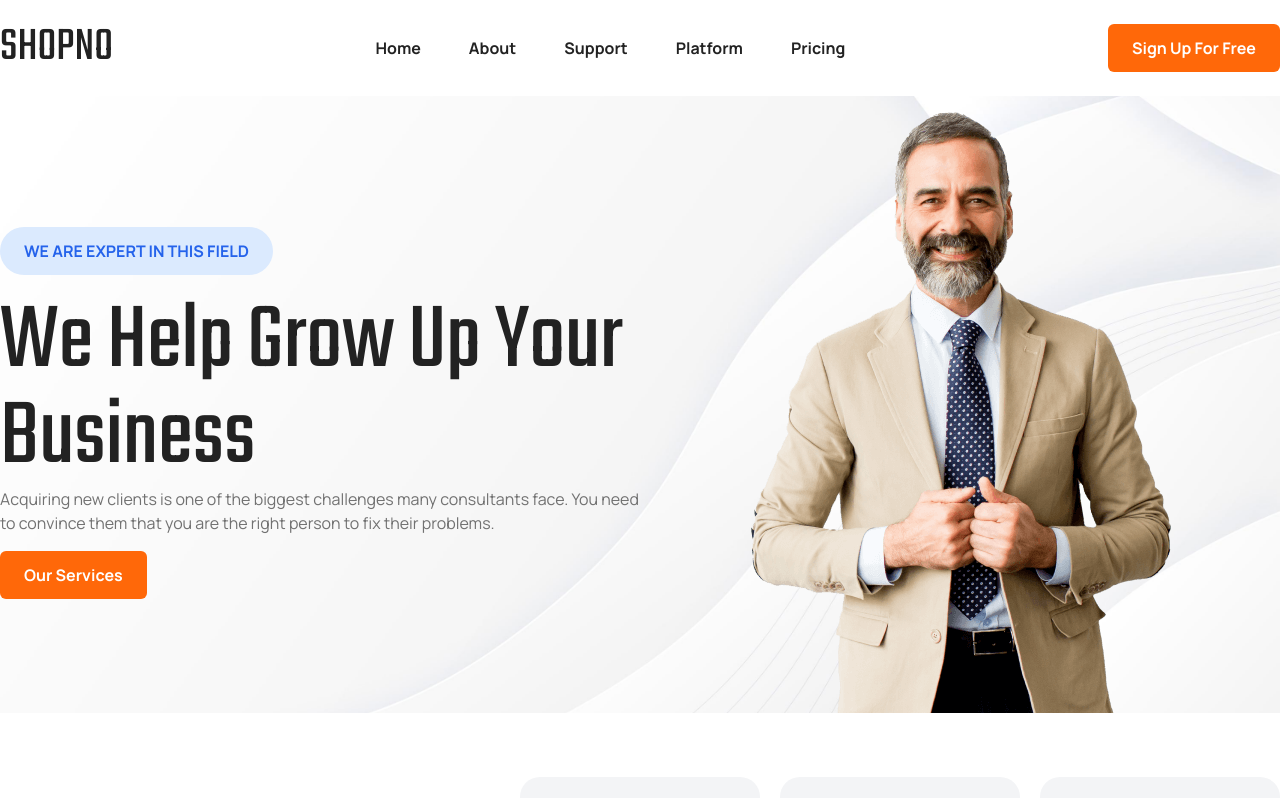
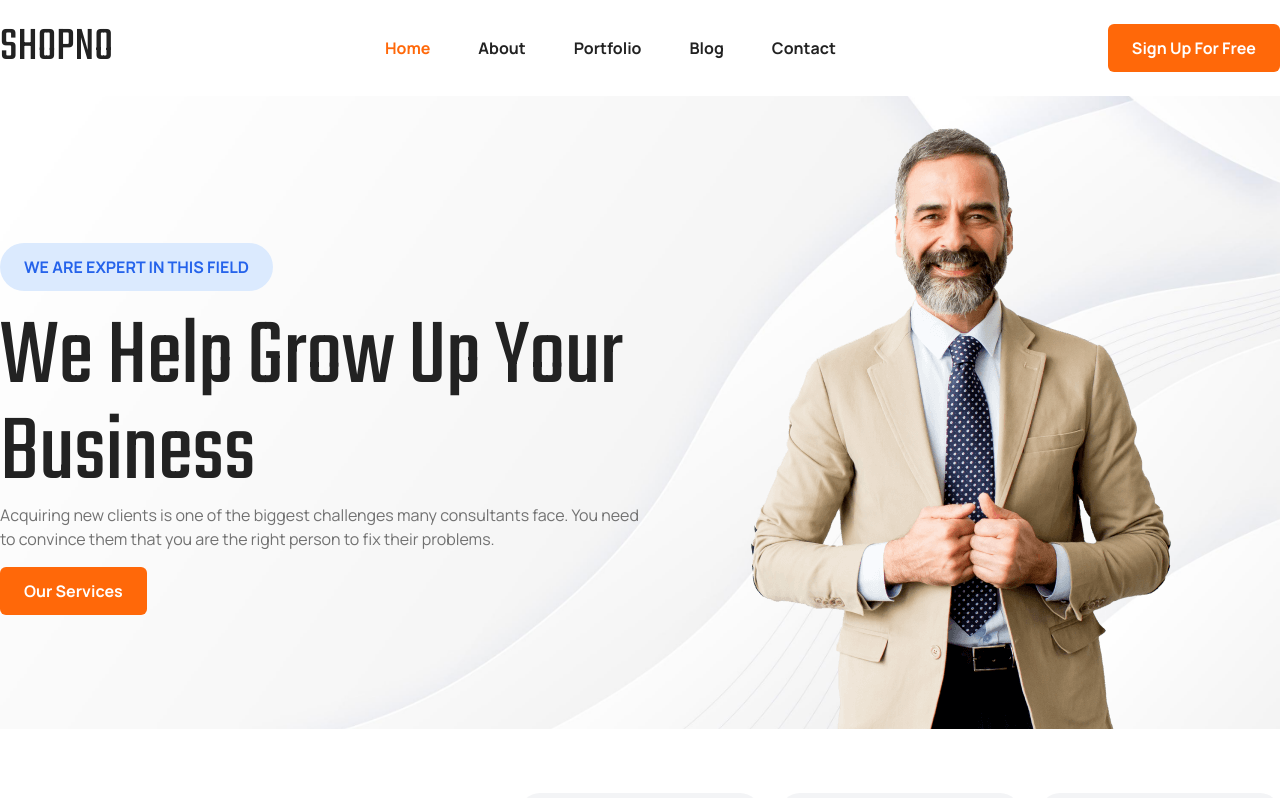
Before and after one commit to amirayhan/shopno-business-agency, a React (Vite) app: page / in a window 1280 px wide. Shown: the top 798 px of the page. Built offline with nearby package versions, Linux system fonts and the light colour scheme.

Commit message:
Finally Complete All

```diff
--- a/package.json
+++ b/package.json
@@ -18,6 +18,7 @@
     "react-countup": "^6.4.2",
     "react-dom": "^18.2.0",
     "react-photo-view": "^1.2.3",
+    "react-scroll": "^1.8.9",
     "react-slick": "^0.29.0",
     "slick-carousel": "^1.8.1"
   },
--- /dev/null
+++ b/public/header.json
@@ -0,0 +1,22 @@
+[
+    {
+        "id": 1,
+        "name": "home"
+    },
+    {
+        "id": 2,
+        "name": "about"
+    },
+    {
+        "id": 3,
+        "name": "portfolio"
+    },
+    {
+        "id": 4,
+        "name": "blog"
+    },
+    {
+        "id": 5,
+        "name": "contact"
+    }
+]
--- a/src/components/About/About.jsx
+++ b/src/components/About/About.jsx
@@ -5,7 +5,7 @@ import about from "../../assets/about.jpg";
 
 const About = () => {
     return (
-        <div className="about w-full bg-[#F7F9FA] py-28">
+        <div className="about w-full bg-[#F7F9FA] py-32" id="about">
             <div className="md:max-w-[1480px] max-w-[600] m-auto grid md:grid-cols-2">
                 <div className="image m-auto">
                     <img src={about} alt="about image" />
--- a/src/components/Blog/Blog.jsx
+++ b/src/components/Blog/Blog.jsx
@@ -9,7 +9,7 @@ const Blog = () => {
             .then((data) => setBlogItems(data));
     }, []);
     return (
-        <div className="w-full bg-gray-100 py-28">
+        <div className="w-full bg-gray-100 py-32" id="blog">
             <div className="text-center mb-5">
                 <h4>Blogs</h4>
                 <h2 className="leading-[55px]">Latest News Updates</h2>
--- a/src/components/Contact/Contact.jsx
+++ b/src/components/Contact/Contact.jsx
@@ -4,7 +4,7 @@ import React from "react";
 
 const Contact = () => {
     return (
-        <div className="w-full bg-white py-28">
+        <div className="w-full bg-white pt-32 pb-24" id="contact">
             <div className="md:max-w-[1480px] sm:max-w-[600px] m-auto grid md:grid-cols-2 gap-10">
                 <div>
                     <h3 className="text-[#ff6809] leading-0">Quick Contact</h3>
--- a/src/components/Header/Header.jsx
+++ b/src/components/Header/Header.jsx
@@ -1,10 +1,18 @@
 import { faBars, faXmark } from "@fortawesome/free-solid-svg-icons";
 import { FontAwesomeIcon } from "@fortawesome/react-fontawesome";
-import React, { useState } from "react";
-import BackToTop from "../BackToTop/BackToTop";
+import React, { useEffect, useState } from "react";
+import { Link } from "react-scroll";
 
 const Header = () => {
+    const [navItems, setNavItems] = useState([]);
     const [toggle, setToggle] = useState(false);
+
+    useEffect(() => {
+        fetch("header.json")
+            .then((res) => res.json())
+            .then((data) => setNavItems(data));
+    }, []);
+
     const [fix, setfix] = useState(false);
 
     const setFixed = () => {
@@ -21,70 +29,34 @@ const Header = () => {
     return (
         <div className={`${fix ? "header fixed" : "header"} w-full h-[96px]`}>
             <div className="md:max-w-[1480px] max-w-[600px] m-auto w-full h-full flex items-center justify-between ">
-                <a href="#" className="logo">
+                <Link to="hero" spy={true} smooth={true} offset={-50} duration={500} className="logo cursor-pointer">
                     <h3 className="text-5xl">SHOPNO</h3>
-                </a>
+                </Link>
                 <ul className="hidden md:flex gap-12 font-bold ">
-                    <li>
-                        <a className="text-[#222222] hover:text-[#ff6809] transition-all hover:ease-linear duration-300" href="#">
-                            Home
-                        </a>
-                    </li>
-                    <li>
-                        <a className="text-[#222222] hover:text-[#ff6809] transition-all hover:ease-linear duration-300" href="#">
-                            About
-                        </a>
-                    </li>
-                    <li>
-                        <a className="text-[#222222] hover:text-[#ff6809] transition-all hover:ease-linear duration-300" href="#">
-                            Support
-                        </a>
-                    </li>
-                    <li>
-                        <a className="text-[#222222] hover:text-[#ff6809] transition-all hover:ease-linear duration-300" href="#">
-                            Platform
-                        </a>
-                    </li>
-                    <li>
-                        <a className="text-[#222222] hover:text-[#ff6809] transition-all hover:ease-linear duration-300" href="#">
-                            Pricing
-                        </a>
-                    </li>
+                    {navItems.map((item) => (
+                        <li key={item.id}>
+                            <Link to={item.name} spy={true} smooth={true} offset={-30} duration={500} className="text-[#222222] hover:text-[#ff6809] transition-all hover:ease-linear duration-300 cursor-pointer capitalize">
+                                {item.name}
+                            </Link>
+                        </li>
+                    ))}
                 </ul>
 
                 <button className="px-6 py-3 theme_bg_color text-white font-bold rounded-md hover:bg-[#222] transition-all hover:ease-linear duration-300 hidden md:block">Sign Up For Free</button>
 
-                <button onClick={handleToggleClick} className="text-3xl text-[#222] hover:text-[#ff6809] transition-all hover:ease-linear duration-300 md:hidden">
+                <button onClick={handleToggleClick} className="toggleIconBtn text-3xl text-[#222] hover:text-[#ff6809] transition-all hover:ease-linear duration-300 md:hidden">
                     <FontAwesomeIcon icon={toggle ? faXmark : faBars} />
                 </button>
             </div>
             <div className={toggle ? "absolute z-10 w-full bg-white p-4" : "hidden"}>
-                <ul className="text-center">
-                    <li className="p-3 hover:bg-gray-100">
-                        <a className="text-[#222222] hover:text-[#ff6809] transition-all hover:ease-linear duration-300" href="#">
-                            Home
-                        </a>
-                    </li>
-                    <li className="p-3 hover:bg-gray-100">
-                        <a className="text-[#222222] hover:text-[#ff6809] transition-all hover:ease-linear duration-300" href="#">
-                            About
-                        </a>
-                    </li>
-                    <li className="p-3 hover:bg-gray-100">
-                        <a className="text-[#222222] hover:text-[#ff6809] transition-all hover:ease-linear duration-300" href="#">
-                            Support
-                        </a>
-                    </li>
-                    <li className="p-3 hover:bg-gray-100">
-                        <a className="text-[#222222] hover:text-[#ff6809] transition-all hover:ease-linear duration-300" href="#">
-                            Platform
-                        </a>
-                    </li>
-                    <li className="p-3 hover:bg-gray-100">
-                        <a className="text-[#222222] hover:text-[#ff6809] transition-all hover:ease-linear duration-300" href="#">
-                            Pricing
-                        </a>
-                    </li>
+                <ul className="small_menu text-center">
+                    {navItems.map((item) => (
+                        <li key={item.id} className="p-3 hover:bg-gray-100">
+                            <Link to={item.name} spy={true} smooth={true} offset={-30} duration={500} className="text-[#222222] hover:text-[#ff6809] transition-all hover:ease-linear duration-300 capitalize">
+                                {item.name}
+                            </Link>
+                        </li>
+                    ))}
                 </ul>
                 <button className="px-6 py-3 theme_bg_color text-white font-bold rounded-md hover:bg-[#222] transition-all hover:ease-linear duration-300 w-full">Sign Up For Free</button>
             </div>
@@ -93,48 +65,3 @@ const Header = () => {
 };
 
 export default Header;
-
-/*
-Idea: https://kodesolution.com/html/2023/wency-html/
-Youtube video: https://www.youtube.com/watch?v=UKAbQnCHy4M&ab_channel=CodeWithThilakS%7CCWTS
-Theme Name: SHOPNO
-
-
-  Fonts Name
-==========================
-  --title-font: "Teko", sans-serif;
-  --text-font: "Manrope", sans-serif;
-
-    font-family: 'Manrope', sans-serif;
-    font-family: 'Teko', sans-serif;
-
-
-  Fonts Size
-==========================
-  --h1-font-size: 118px;
-  --h2-font-size: 60px;
-  --h3-font-size: 36px;
-  --h4-font-size: 24px;
-  --h5-font-size: 22px;
-  --h6-font-size: 20px;
-
-  Fonts Weight
-==========================
-  --h1-font-weight: 400;
-  --h2-font-weight: 400;
-  --h3-font-weight: 400;
-  --h4-font-weight: 400;
-  --h5-font-weight: 400;
-  --h6-font-weight: 400;
-
-  Body Fonts Size & Weight
-==========================
-  --body-font-size: 16px;
-  --body-font-weight: 400;
-
-  Colors
-==========================
-  --theme-color1: #ff6809;
-  --headings-color: #222222;
-  --text-color: #717171;
-*/
--- a/src/components/Hero/Hero.jsx
+++ b/src/components/Hero/Hero.jsx
@@ -3,7 +3,7 @@ import h2_banner_img from "../../assets/h2_banner_img.png";
 
 const Hero = () => {
     return (
-        <div className="hero w-full pt-28">
+        <div className="hero w-full pt-32" id="home">
             <div className="md:max-w-[1480px] max-w-[600px] m-auto grid grid-cols-2 items-center">
                 <div className="hero_content ">
                     <span className="px-6 py-3 bg-blue-100 sm:text-1xl text-blue-600 font-bold rounded-full inline-block">WE ARE EXPERT IN THIS FIELD</span>
--- a/src/components/Portfolio/Portfolio.jsx
+++ b/src/components/Portfolio/Portfolio.jsx
@@ -22,7 +22,7 @@ const Portfolio = () => {
         setFilteredPortItems,
     };
     return (
-        <div className="w-full py-28">
+        <div className="w-full py-32" id="portfolio">
             <div className="section_heading text-center">
                 <h4 className="text-[#ff6809]">RECENT WORK</h4>
                 <h2 className="pb-5">Our Portfolio</h2>
--- a/src/index.css
+++ b/src/index.css
@@ -173,8 +173,12 @@ h6 {
     width: 100%;
 }
 .header.fixed .logo h3,
-.header.fixed ul li a {
+.header.fixed ul li a,
+.header.fixed .toggleIconBtn {
     color: #fff;
+}
+.header.fixed ul.small_menu li a {
+    color: #222;
 }
 .back2top {
     position: fixed;
@@ -188,3 +192,7 @@ h6 {
     bottom: 40px;
     opacity: 1;
 }
+
+.header ul li .active {
+    color: #ff6809 !important;
+}
```
Also changed, not shown: 1 other file (tests, documents, lock files or other folders).
